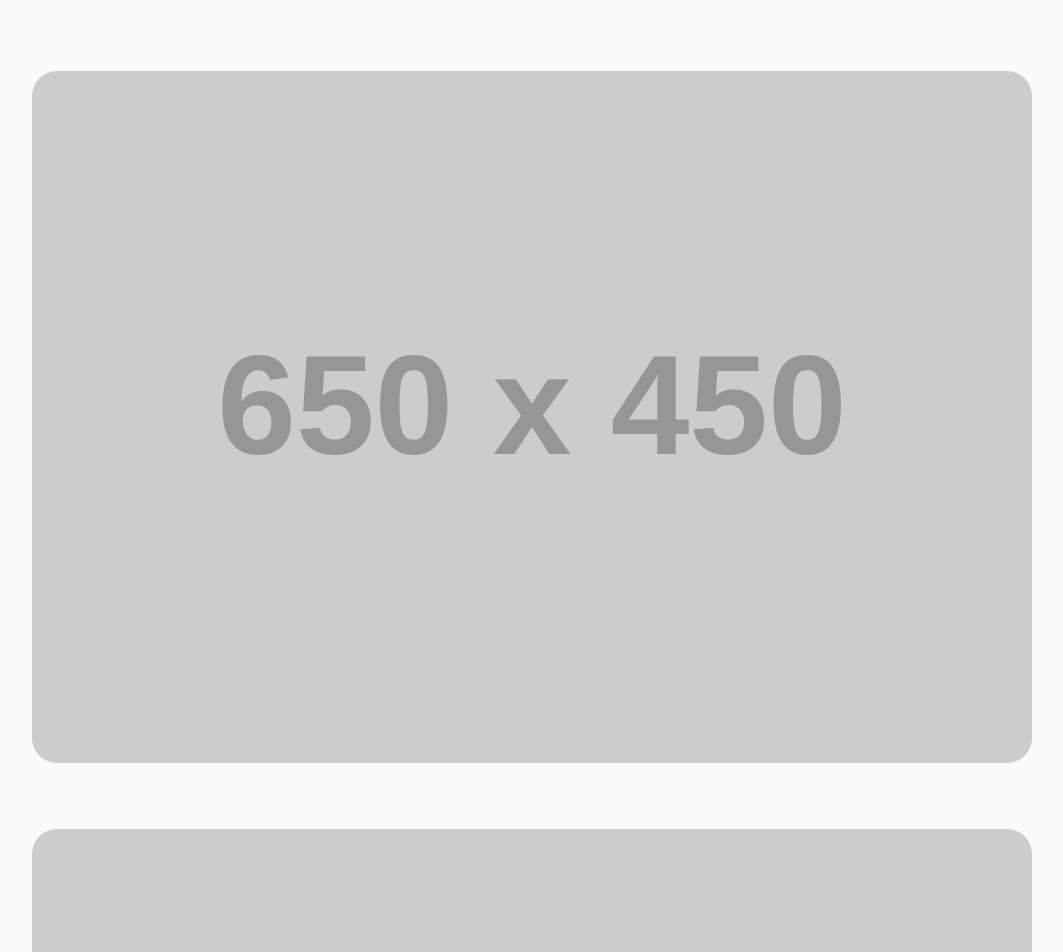
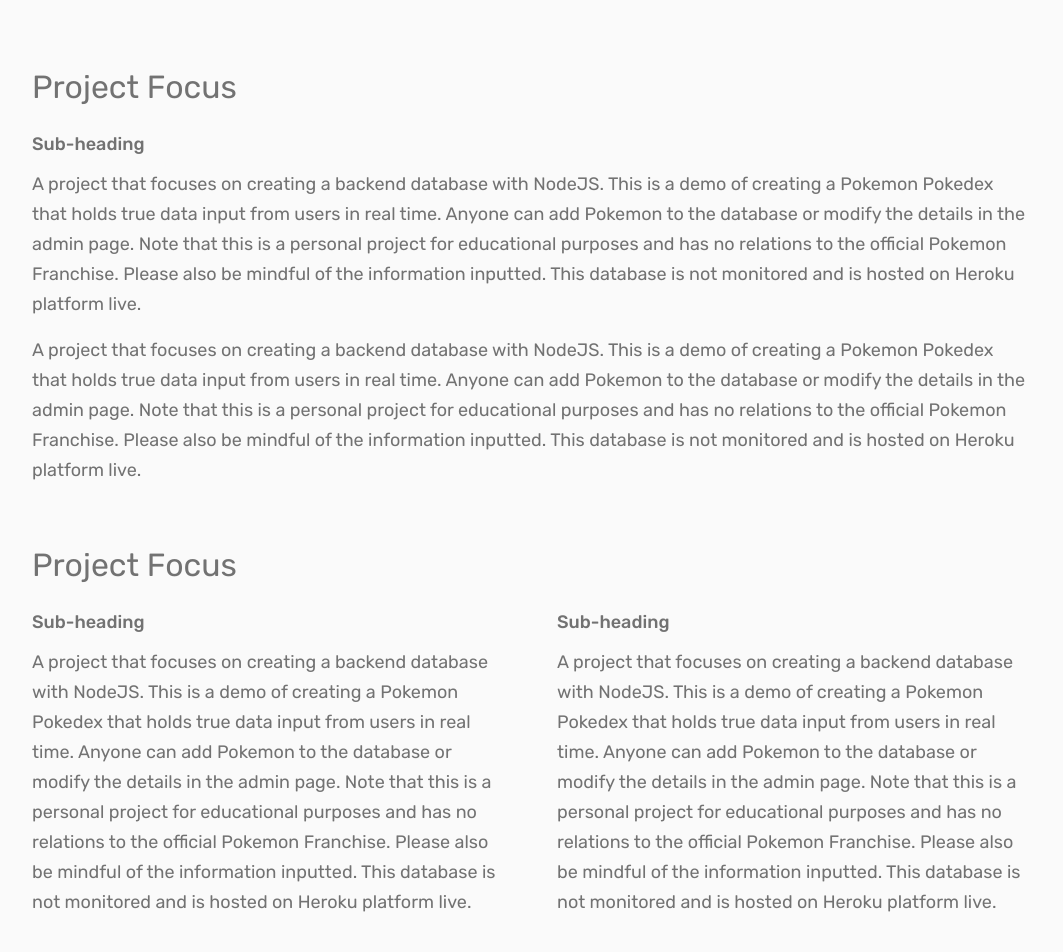
Before and after one commit to fyeung21/edison-web, a React (Create React App) app: page /work/translink in a window 1280 px wide. Shown: the part 1320-2272 px from the top of the page, without its empty margins (108-1171 px from the left). Built offline with nearby package versions, Linux system fonts and the light colour scheme.

Commit message:
feat: Add example for content

```diff
--- a/src/components/WorkCaseStudies/caseStyles.js
+++ b/src/components/WorkCaseStudies/caseStyles.js
@@ -117,51 +117,62 @@ export const Image = styled.img`
     }
 `
 
-////////////////// Description (found in case study pages, not in a component)
+////////////////// Styles for Writing Content (found in case study pages, not in a component)
 
-export const Description = styled.p`
+export const Columns = styled.div`
+    display: flex;
+    flex-direction: column;
+    justify-content: space-between;
+    margin: 3rem 0;
+
+    @media (min-width: ${theme.tabletSize}) {
+        flex-direction: row;
+        margin: 0;
+    }
+`
+export const Content = styled.div`
+    display: flex;
+    flex-direction: column;
+    margin-bottom: 2rem;
+
+    :last-child {
+        margin-bottom: 0;
+    }
+
+    @media (min-width: ${theme.tabletSize}) {
+        width: 300px;
+        margin: 0;
+    }
+    @media (min-width: ${theme.smallLaptopSize}) {
+        width: 400px;
+    }
+    @media (min-width: ${theme.desktopSize}) {
+        width: 475px;
+        margin: 0;
+    }
+`
+export const Heading = styled.h1`
+    color: ${({ theme }) => theme.mainTxtColor};
+    font-family: ${theme.bodyFont};
+    font-size: ${theme.h3FontSize};
+    font-weight: 400;
+    margin: 0.75rem 0 2rem;
+`
+export const SubHeading = styled.h2`
+    color: ${({ theme }) => theme.mainTxtColor};
     font-family: ${theme.bodyFont};
     font-size: ${theme.bodyFontSize};
+    font-weight: 500;
+`
+export const Description = styled.p`
     color: ${({ theme }) => theme.mainTxtColor};
-    line-height: 26px;
-    width: 325px;
-    margin: 1rem auto 2rem;
-
-    @media (min-width: ${theme.skinnyWindowSize}) {
-        width: 365px;
-    }
-    @media (min-width: ${theme.tabletSize}) {
-        width: 650px;
-    }
-    @media (min-width: ${theme.smallLaptopSize}) {
-        width: 850px;
-    }
-    @media (min-width: ${theme.desktopSize}) {
-        width: 1000px;
-    }
-`
-
-export const ContentHeading = styled.h2`
     font-family: ${theme.bodyFont};
     font-size: ${theme.bodyFontSize};
-    font-weight: 600;
-    color: ${({ theme }) => theme.mainTxtColor};
-    line-height: 26px;
-    width: 325px;
-    margin: 0 auto;
-
-    @media (min-width: ${theme.skinnyWindowSize}) {
-        width: 365px;
-    }
-    @media (min-width: ${theme.tabletSize}) {
-        width: 650px;
-    }
-    @media (min-width: ${theme.smallLaptopSize}) {
-        width: 850px;
-    }
-    @media (min-width: ${theme.desktopSize}) {
-        width: 1000px;
-    }
+    line-height: 30px;
+    margin: 1rem 0;
+`
+export const Spacer = styled.div`
+    margin: 4rem 0;
 `
 
 ///////////////// Project Navigation
--- a/src/pages/caseStudies/ecommerce.js
+++ b/src/pages/caseStudies/ecommerce.js
@@ -1,5 +1,6 @@
 import React from "react";
-import { CaseStudyCont, ContentHeading, Description } from "../../components/WorkCaseStudies/caseStyles";
+import { Container } from "../../components/globalStyles";
+import { CaseStudyCont, Heading, Description } from "../../components/WorkCaseStudies/caseStyles";
 import Stats from "../../components/WorkCaseStudies/Stats";
 import Banner from "../../components/WorkCaseStudies/Banner";
 import ProjectImg from "../../components/WorkCaseStudies/ProjectImg";
@@ -17,8 +18,8 @@ const Ecommerce = () => {
                 platform={"desktop website"}
                 presentation={"https://medium.com/@koedison/e-commerce-store-bicycles-1c3f1ed86c6e"}
             />
-
-            <ContentHeading>Project Focus</ContentHeading>
+            <Container>
+                <Heading>Project Focus</Heading>
                 <Description>
                     This school project is to design an e-commerce store that aggregates three retail stores
                     located on West 4th avenue in the City of Vancouver. Identifying the core users and find
@@ -30,20 +31,20 @@ const Ecommerce = () => {
                     and More Bikes.
                 </Description>
 
-            <ContentHeading>Who are these retailers?</ContentHeading>
+                <Heading>Who are these retailers?</Heading>
                 <Description>
                     These selected cyclist retailers are all located in Vancouver on West 4th Avenue. They
                     have all been operating for a number of years and only operate in Canada. These retailers
                     all focus on selling cyclist gears and bikes through their own retail and online shops.
                 </Description>
 
-            <ContentHeading>Why are these shops struggling?</ContentHeading>
+                <Heading>Why are these shops struggling?</Heading>
                 <Description>
                     Current design structures of the retailers do not provide a positive user experience to
                     their end users. As a result, end users may be abandoning the sites and shifting to their
                     competitors.
                 </Description>
-
+            </Container>
             <ProjectImg projectImg={"https://via.placeholder.com/650x450/d3d3d3"} />
             <ProjectImg projectImg={"https://via.placeholder.com/650x450/d3d3d3"} />
             <ProjectImg projectImg={"https://via.placeholder.com/650x450/d3d3d3"} />
--- a/src/pages/caseStudies/genomic.js
+++ b/src/pages/caseStudies/genomic.js
@@ -1,5 +1,6 @@
 import React from "react";
-import { CaseStudyCont, Description, ContentHeading } from "../../components/WorkCaseStudies/caseStyles";
+import { Container } from "../../components/globalStyles";
+import { CaseStudyCont, Description, Heading } from "../../components/WorkCaseStudies/caseStyles";
 import Stats from "../../components/WorkCaseStudies/Stats";
 import Banner from "../../components/WorkCaseStudies/Banner";
 import ProjectImg from "../../components/WorkCaseStudies/ProjectImg";
@@ -21,6 +22,7 @@ const Genomic = () => {
                 team={"3 UX / 3 UI "}
                 client={"Koonkie"}
             />
+            <Container>
                 <Description>
                     The goal was to design an educational, interactive and lightweight mobile platform to
                     spark the general public’s interest in genetic science. Our targeted users will be focused
@@ -29,7 +31,7 @@ const Genomic = () => {
                     approach, hoping to generate more interests.
                 </Description>
 
-            <ContentHeading>The Challenge</ContentHeading>
+                <Heading>The Challenge</Heading>
                 <Description>
                     The biggest challenge for this project was the lack of similar apps in both the Apple’s App
                     Store and Android’s Play Store. Neither of the app stores have anything similar because genomic
@@ -37,7 +39,7 @@ const Genomic = () => {
                     computed from raw data is too complex and unique.
                 </Description>
 
-            <ContentHeading>Testing</ContentHeading>
+                <Heading>Testing</Heading>
                 <Description>
                     What worked: during our testing phase, our users find our app quite interactive and the flow
                     between pages worked flawlessly. Our higher fidelity wireframes also helped our users
@@ -62,6 +64,7 @@ const Genomic = () => {
                     users for testing. If we had more time, we wish we could have animated the wireframes for
                     testing.
                 </Description>
+            </Container>
 
             <ProjectImg
                 projectImg={"https://via.placeholder.com/650x450/d3d3d3"}
--- a/src/pages/caseStudies/translink.js
+++ b/src/pages/caseStudies/translink.js
@@ -1,5 +1,6 @@
 import React from "react";
-import { CaseStudyCont } from "../../components/WorkCaseStudies/caseStyles";
+import { Container } from "../../components/globalStyles";
+import { CaseStudyCont, Description, Heading, SubHeading, Columns, Content, Spacer } from "../../components/WorkCaseStudies/caseStyles";
 import Stats from "../../components/WorkCaseStudies/Stats";
 import Banner from "../../components/WorkCaseStudies/Banner";
 import ProjectImg from "../../components/WorkCaseStudies/ProjectImg";
@@ -17,6 +18,70 @@ const Translink = () => {
                 platform={"iOS Mobile App"}
                 presentation={"https://www.canva.com/design/DAD7VmqxQhc/7eRKD-ef_RatsS_RuACCbw/view?utm_content=DAD7VmqxQhc&utm_campaign=designshare&utm_medium=link&utm_source=sharebutton"}
             />
+
+            <Container>
+                <Heading>Project Focus</Heading>
+                <SubHeading>Sub-heading</SubHeading>
+                <Description>
+                    A project that focuses on creating a backend database with NodeJS. This is a demo of
+                    creating a Pokemon Pokedex that holds true data input from users in real time. Anyone
+                    can add Pokemon to the database or modify the details in the admin page. Note that this
+                    is a personal project for educational purposes and has no relations to the official
+                    Pokemon Franchise. Please also be mindful of the information inputted. This database is
+                    not monitored and is hosted on Heroku platform live.
+                </Description>
+                <Description>
+                    A project that focuses on creating a backend database with NodeJS. This is a demo of
+                    creating a Pokemon Pokedex that holds true data input from users in real time. Anyone
+                    can add Pokemon to the database or modify the details in the admin page. Note that this
+                    is a personal project for educational purposes and has no relations to the official
+                    Pokemon Franchise. Please also be mindful of the information inputted. This database is
+                    not monitored and is hosted on Heroku platform live.
+                </Description>
+
+                <Spacer />
+
+                <Heading>Project Focus</Heading>
+                <Columns>
+                    <Content>
+                        <SubHeading>Sub-heading</SubHeading>
+                        <Description>
+                            A project that focuses on creating a backend database with NodeJS. This is a demo of
+                            creating a Pokemon Pokedex that holds true data input from users in real time. Anyone
+                            can add Pokemon to the database or modify the details in the admin page. Note that this
+                            is a personal project for educational purposes and has no relations to the official
+                            Pokemon Franchise. Please also be mindful of the information inputted. This database is
+                            not monitored and is hosted on Heroku platform live.
+                        </Description>
+                    </Content>
+
+                    <Content>
+                        <SubHeading>Sub-heading</SubHeading>
+                        <Description>
+                            A project that focuses on creating a backend database with NodeJS. This is a demo of
+                            creating a Pokemon Pokedex that holds true data input from users in real time. Anyone
+                            can add Pokemon to the database or modify the details in the admin page. Note that this
+                            is a personal project for educational purposes and has no relations to the official
+                            Pokemon Franchise. Please also be mindful of the information inputted. This database is
+                            not monitored and is hosted on Heroku platform live.
+                        </Description>
+                    </Content>
+                </Columns>
+
+                <Spacer />
+
+                <Heading>Project Focus</Heading>
+                <SubHeading>Sub-heading</SubHeading>
+                <Description>
+                    A project that focuses on creating a backend database with NodeJS. This is a demo of
+                    creating a Pokemon Pokedex that holds true data input from users in real time. Anyone
+                    can add Pokemon to the database or modify the details in the admin page. Note that this
+                    is a personal project for educational purposes and has no relations to the official
+                    Pokemon Franchise. Please also be mindful of the information inputted. This database is
+                    not monitored and is hosted on Heroku platform live.
+                </Description>
+            </Container>
+
             <ProjectImg projectImg={"https://via.placeholder.com/650x450/d3d3d3"} />
             <ProjectImg projectImg={"https://via.placeholder.com/650x450/d3d3d3"} />
             <ProjectImg projectImg={"https://via.placeholder.com/650x450/d3d3d3"} />
```
Lines whose indentation alone changed are shown as unchanged.
